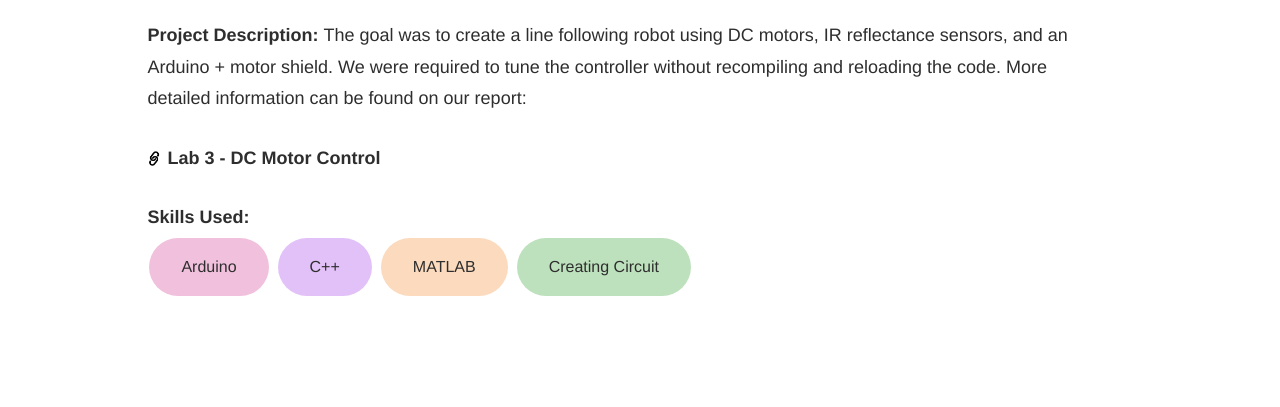
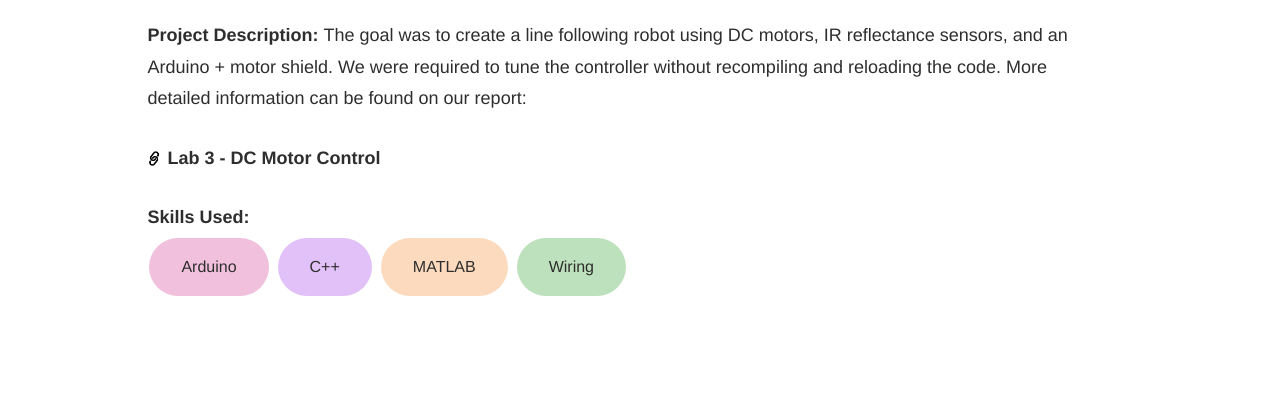
Before and after one commit to Jocelyn-Jimenez/jocjim, a plain HTML site: page line_bot.html in a window 1280 px wide. Shown: the part 393-800 px from the top of the page. Drawn offline with Linux system fonts and the light colour scheme.

Commit message:
Updates 11/17

```diff
--- a/line_bot.html
+++ b/line_bot.html
@@ -37,7 +37,7 @@
 		<a class="button" style="background-color: rgba(218,97,169,0.4)">Arduino</a>
 		<a class="button" style="background-color: rgba(195,131,239,0.5)">C++</a>
 		<a class="button" style="background-color: rgba(244,164,91,0.40)">MATLAB</a>
-		<a class="button" style="background-color: rgba(125,196,122,0.5)">Creating Circuit</a>
+		<a class="button" style="background-color: rgba(125,196,122,0.5)">Wiring</a>
 	  </p>
 </section>
 </div>
```
Also changed, not shown: scanner.html (+1 -1 lines), 1 other file.
